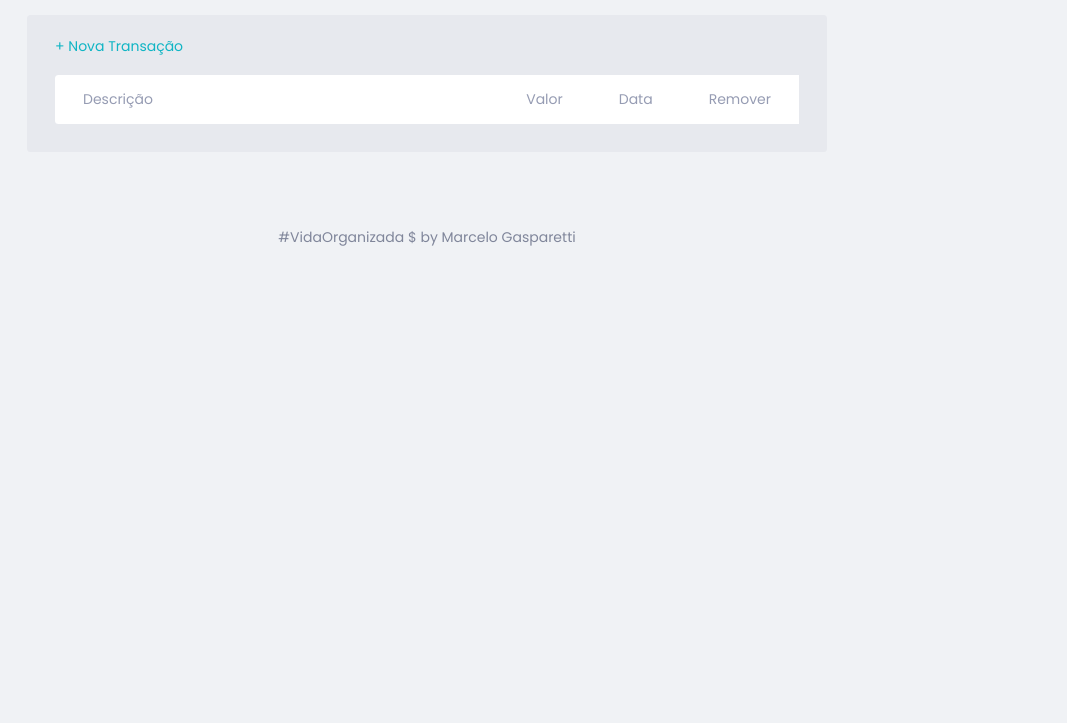
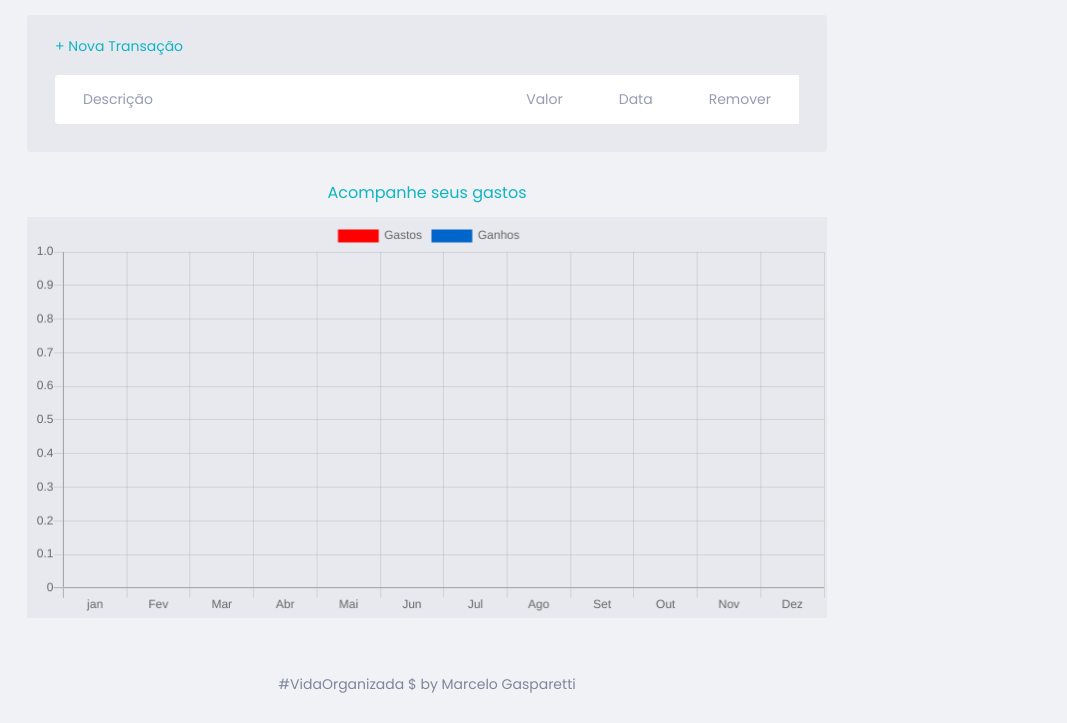
Before and after one commit to marcelogaspa/vidaorganizada, a website: page index.html in a window 1280 px wide. Shown: the part 757-1480 px from the top of the page, without its empty margins (213-1280 px from the left). Before the commit the page ends 1033 px from the top, so only its background shows below. Drawn offline with nearby package versions, Linux system fonts and the light colour scheme.

Commit message:
adding chart modal and base of the backend

```diff
--- a/index.html
+++ b/index.html
@@ -67,6 +67,12 @@
             </table>
         </section>
 
+        <section id="graphic">
+
+            <h2 class="chart-info">Acompanhe seus gastos</h2>
+            <canvas class="chart-expense"></canvas>
+        </section>
+
     </main>
 
     <div class="modal-overlay" id="modal-transaction">
@@ -107,9 +113,9 @@
     <footer>#VidaOrganizada $ by Marcelo Gasparetti</footer>
 
     <script src="./src/scripts.js"></script>
+    <script src="https://cdnjs.cloudflare.com/ajax/libs/Chart.js/2.9.4/Chart.min.js"></script>
+    <script src="./pages/chart.js"></script>
 
 </body>
 
-
-
 </html>
--- /dev/null
+++ b/pages/chart.js
@@ -0,0 +1,41 @@
+//Setting the Trasnactiosn variables:
+
+let ctx = document.getElementsByClassName("chart-expense")
+
+//Type, Data, and Options
+let chartExpense = new Chart(ctx, {
+
+//Type of Graph
+  type: 'bar',
+  //Data to be showed in the chart
+  data: {
+    labels: ["jan", "Fev", "Mar", "Abr", "Mai", "Jun", "Jul", "Ago", "Set", "Out", "Nov", "Dez"],
+    datasets: [
+      {
+      label:"Gastos",
+      //pegar a soma de todos os valores de mês a Mês
+      data: Transaction.expense(),
+      borderWidth: 1,
+      borderColor: "#FF0000",
+      backgroundColor: "#FF0000",
+    },
+      {
+      label:"Ganhos",
+      //pegar a soma de todos os valores de mês a Mês
+      data: Transaction.income(),
+      borderWidth: 1,
+      borderColor: "#0066CC",
+      backgroundColor: "#0066CC",
+    },
+
+  ]
+  },
+  //Somoe Option to display custom the Graphic
+  option: {
+    responsive: true,
+    animation: {
+        duration: 1500,
+        easing: 'easeOutBounce'
+    },
+    }
+});
--- a/src/scripts.js
+++ b/src/scripts.js
@@ -40,6 +40,7 @@ const Transaction = {
         }))
 
         return income
+
     },
 
     expense() {
@@ -194,6 +195,7 @@ const App = {
         DOM.updateTansaction()
 
         Storage.set(Transaction.all)
+
     },
 
     reload() {
--- a/src/styles.css
+++ b/src/styles.css
@@ -119,7 +119,7 @@ header{
     color: white;
 }
 
-/* Card */
+/* <<>><<>><<>> Card <<>><<>><<>> */
 .card {
     background-color: #e7e9ee;
     padding: 1.5rem 2rem;
@@ -149,7 +149,7 @@ header{
     color: white;
 }
 
-/* Data Inputs */
+/* <<>><<>><<>> Data Inputs <<>><<>><<>> */
 #data-input {
     display: block;
     border-spacing: 0 0.5rem;
@@ -210,7 +210,25 @@ td.expense {
     color: var(--red);
 }
 
-/* Modal */
+/* <<>><<>><<>> Graphic <<>><<>><<>> */
+
+.chart-info {
+    color: var(--light-blue);
+    font-size: medium;
+    margin-top: 2rem;
+}
+
+canvas {
+    width: 100%;
+    height: 100%;
+    background-color: #e7e9ee;
+    display: flex;
+    align-items: center;
+    justify-content: space-between;
+    padding: 0.25rem 0 0 0.25rem;
+}
+
+/* <<>><<>><<>> Modal <<>><<>><<>> */
 .modal-overlay {
     width: 100%;
     height: 100%;
@@ -238,7 +256,7 @@ td.expense {
     z-index: 1;
 }
 
-/* From */
+/* <<>><<>><<>> Form <<>><<>><<>> */
 #form {
     max-width: 500px;
 
@@ -273,7 +291,7 @@ td.expense {
     margin-top:  0.8rem;
 }
 
-/* Footer */
+/* <<>><<>><<>> Footer <<>><<>><<>> */
 footer {
     text-align: center;
     padding: 4rem 0 2rem;
@@ -281,7 +299,7 @@ footer {
     opacity: 0.6;
 }
 
-/* Responsive */
+/* <<>><<>><<>> Responsive <<>><<>><<>> */
 @media (min-width: 800px) {
     html {
         font-size: 87.5%;
```
Also changed, not shown: package.json (added, +26 -0 lines), server.js (added, +10 -0 lines), surge.txt (deleted, +0 -11 lines), 2 other files.
